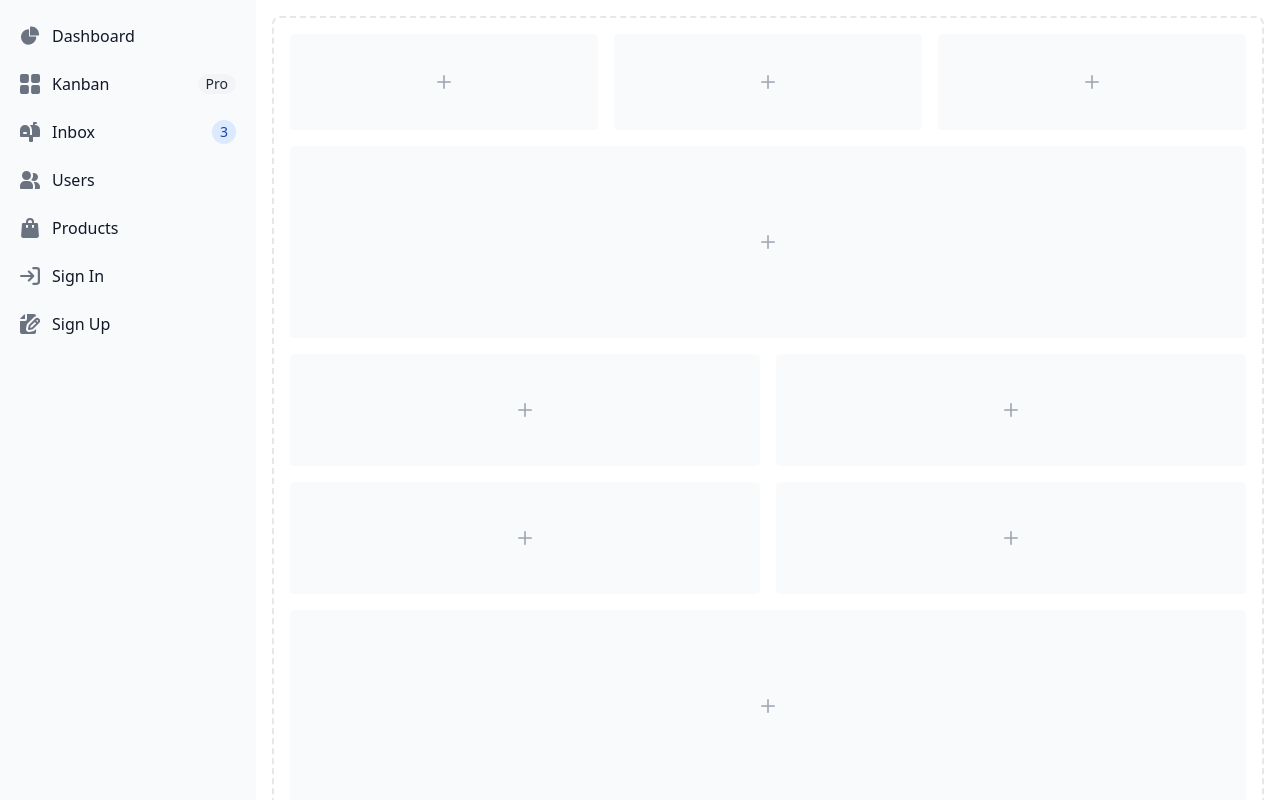
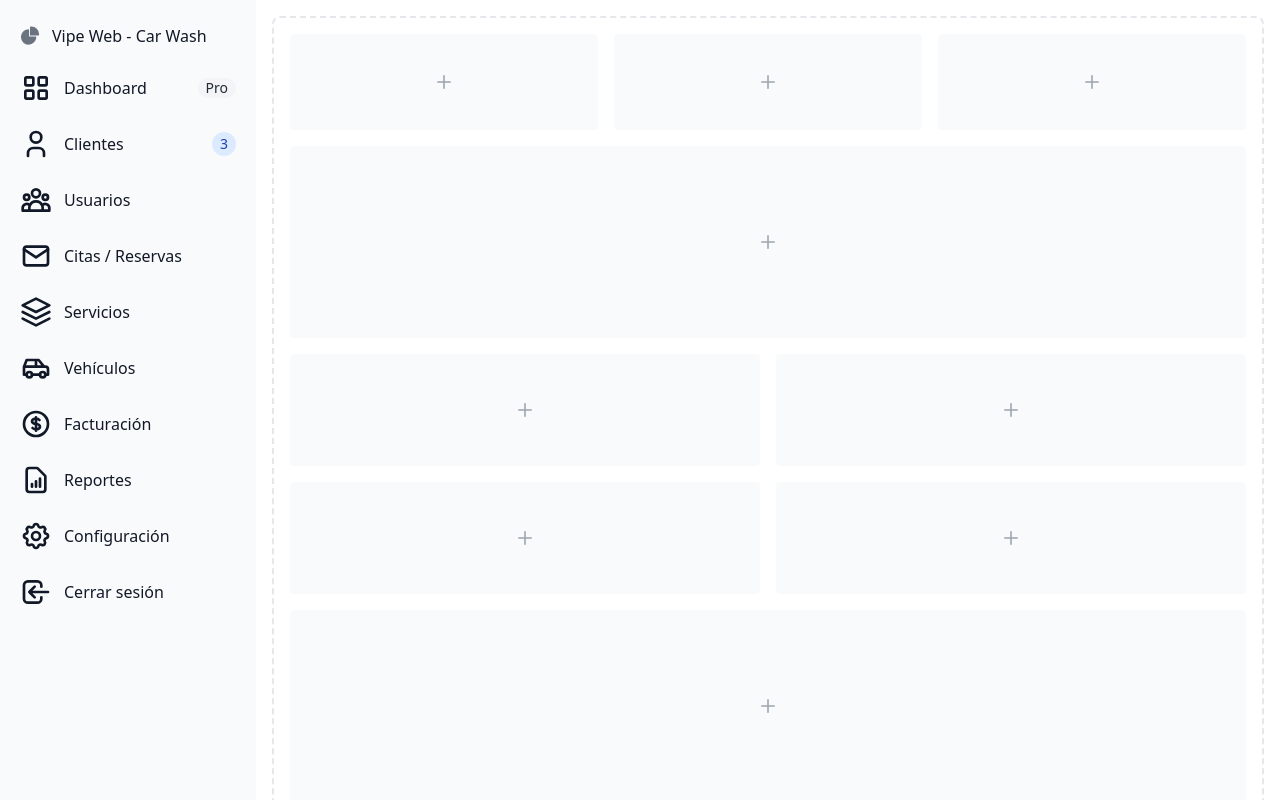
Before and after one commit to Marlon-Vipe/car-wash-system, an Angular app: page / in a window 1280 px wide. Shown: the top 800 px of the page. Built offline with nearby package versions, Linux system fonts and the light colour scheme.

Commit message:
changes in sidebar icons

```diff
--- a/src/app/components/sidebar/sidebar.component.html
+++ b/src/app/components/sidebar/sidebar.component.html
@@ -15,59 +15,77 @@
                 <path d="M16.975 11H10V4.025a1 1 0 0 0-1.066-.998 8.5 8.5 0 1 0 9.039 9.039.999.999 0 0 0-1-1.066h.002Z"/>
                 <path d="M12.5 0c-.157 0-.311.01-.565.027A1 1 0 0 0 11 1.02V10h8.975a1 1 0 0 0 1-.935c.013-.188.028-.374.028-.565A8.51 8.51 0 0 0 12.5 0Z"/>
                 </svg>
-                <span class="ms-3">Dashboard</span>
+                <span class="ms-3">Vipe Web - Car Wash</span>
             </a>
         </li>
         <li>
             <a href="#" class="flex items-center p-2 text-gray-900 rounded-lg dark:text-white hover:bg-gray-100 dark:hover:bg-gray-700 group">
-                <svg class="flex-shrink-0 w-5 h-5 text-gray-500 transition duration-75 dark:text-gray-400 group-hover:text-gray-900 dark:group-hover:text-white" aria-hidden="true" xmlns="http://www.w3.org/2000/svg" fill="currentColor" viewBox="0 0 18 18">
-                <path d="M6.143 0H1.857A1.857 1.857 0 0 0 0 1.857v4.286C0 7.169.831 8 1.857 8h4.286A1.857 1.857 0 0 0 8 6.143V1.857A1.857 1.857 0 0 0 6.143 0Zm10 0h-4.286A1.857 1.857 0 0 0 10 1.857v4.286C10 7.169 10.831 8 11.857 8h4.286A1.857 1.857 0 0 0 18 6.143V1.857A1.857 1.857 0 0 0 16.143 0Zm-10 10H1.857A1.857 1.857 0 0 0 0 11.857v4.286C0 17.169.831 18 1.857 18h4.286A1.857 1.857 0 0 0 8 16.143v-4.286A1.857 1.857 0 0 0 6.143 10Zm10 0h-4.286A1.857 1.857 0 0 0 10 11.857v4.286c0 1.026.831 1.857 1.857 1.857h4.286A1.857 1.857 0 0 0 18 16.143v-4.286A1.857 1.857 0 0 0 16.143 10Z"/>
-                </svg>
-                <span class="flex-1 ms-3 whitespace-nowrap">Kanban</span>
+                <svg class="h-8 w-8 text-white-500"  width="24" height="24" viewBox="0 0 24 24" stroke-width="2" stroke="currentColor" fill="none" stroke-linecap="round" stroke-linejoin="round">  <path stroke="none" d="M0 0h24v24H0z"/>  <rect x="4" y="4" width="6" height="6" rx="1" />  <rect x="14" y="4" width="6" height="6" rx="1" />  <rect x="4" y="14" width="6" height="6" rx="1" />  <rect x="14" y="14" width="6" height="6" rx="1" /></svg>
+                <span class="flex-1 ms-3 whitespace-nowrap">Dashboard</span>
                 <span class="inline-flex items-center justify-center px-2 ms-3 text-sm font-medium text-gray-800 bg-gray-100 rounded-full dark:bg-gray-700 dark:text-gray-300">Pro</span>
             </a>
         </li>
         <li>
             <a href="#" class="flex items-center p-2 text-gray-900 rounded-lg dark:text-white hover:bg-gray-100 dark:hover:bg-gray-700 group">
-                <svg class="flex-shrink-0 w-5 h-5 text-gray-500 transition duration-75 dark:text-gray-400 group-hover:text-gray-900 dark:group-hover:text-white" aria-hidden="true" xmlns="http://www.w3.org/2000/svg" fill="currentColor" viewBox="0 0 20 20">
-                <path d="m17.418 3.623-.018-.008a6.713 6.713 0 0 0-2.4-.569V2h1a1 1 0 1 0 0-2h-2a1 1 0 0 0-1 1v2H9.89A6.977 6.977 0 0 1 12 8v5h-2V8A5 5 0 1 0 0 8v6a1 1 0 0 0 1 1h8v4a1 1 0 0 0 1 1h2a1 1 0 0 0 1-1v-4h6a1 1 0 0 0 1-1V8a5 5 0 0 0-2.582-4.377ZM6 12H4a1 1 0 0 1 0-2h2a1 1 0 0 1 0 2Z"/>
-                </svg>
-                <span class="flex-1 ms-3 whitespace-nowrap">Inbox</span>
+                <svg class="h-8 w-8 text-white-500"  width="24" height="24" viewBox="0 0 24 24" stroke-width="2" stroke="currentColor" fill="none" stroke-linecap="round" stroke-linejoin="round">  <path stroke="none" d="M0 0h24v24H0z"/>  <circle cx="12" cy="7" r="4" />  <path d="M6 21v-2a4 4 0 0 1 4 -4h4a4 4 0 0 1 4 4v2" /></svg>
+                <span class="flex-1 ms-3 whitespace-nowrap">Clientes</span>
                 <span class="inline-flex items-center justify-center w-3 h-3 p-3 ms-3 text-sm font-medium text-blue-800 bg-blue-100 rounded-full dark:bg-blue-900 dark:text-blue-300">3</span>
             </a>
         </li>
         <li>
             <a href="#" class="flex items-center p-2 text-gray-900 rounded-lg dark:text-white hover:bg-gray-100 dark:hover:bg-gray-700 group">
-                <svg class="flex-shrink-0 w-5 h-5 text-gray-500 transition duration-75 dark:text-gray-400 group-hover:text-gray-900 dark:group-hover:text-white" aria-hidden="true" xmlns="http://www.w3.org/2000/svg" fill="currentColor" viewBox="0 0 20 18">
-                <path d="M14 2a3.963 3.963 0 0 0-1.4.267 6.439 6.439 0 0 1-1.331 6.638A4 4 0 1 0 14 2Zm1 9h-1.264A6.957 6.957 0 0 1 15 15v2a2.97 2.97 0 0 1-.184 1H19a1 1 0 0 0 1-1v-1a5.006 5.006 0 0 0-5-5ZM6.5 9a4.5 4.5 0 1 0 0-9 4.5 4.5 0 0 0 0 9ZM8 10H5a5.006 5.006 0 0 0-5 5v2a1 1 0 0 0 1 1h11a1 1 0 0 0 1-1v-2a5.006 5.006 0 0 0-5-5Z"/>
+                <svg class="h-8 w-8 text-white-500"  fill="none" viewBox="0 0 24 24" stroke="currentColor">
+                    <path stroke-linecap="round" stroke-linejoin="round" stroke-width="2" d="M17 20h5v-2a3 3 0 00-5.356-1.857M17 20H7m10 0v-2c0-.656-.126-1.283-.356-1.857M7 20H2v-2a3 3 0 015.356-1.857M7 20v-2c0-.656.126-1.283.356-1.857m0 0a5.002 5.002 0 019.288 0M15 7a3 3 0 11-6 0 3 3 0 016 0zm6 3a2 2 0 11-4 0 2 2 0 014 0zM7 10a2 2 0 11-4 0 2 2 0 014 0z"/>
                 </svg>
-                <span class="flex-1 ms-3 whitespace-nowrap">Users</span>
+                <span class="flex-1 ms-3 whitespace-nowrap">Usuarios</span>
             </a>
         </li>
         <li>
             <a href="#" class="flex items-center p-2 text-gray-900 rounded-lg dark:text-white hover:bg-gray-100 dark:hover:bg-gray-700 group">
-                <svg class="flex-shrink-0 w-5 h-5 text-gray-500 transition duration-75 dark:text-gray-400 group-hover:text-gray-900 dark:group-hover:text-white" aria-hidden="true" xmlns="http://www.w3.org/2000/svg" fill="currentColor" viewBox="0 0 18 20">
-                <path d="M17 5.923A1 1 0 0 0 16 5h-3V4a4 4 0 1 0-8 0v1H2a1 1 0 0 0-1 .923L.086 17.846A2 2 0 0 0 2.08 20h13.84a2 2 0 0 0 1.994-2.153L17 5.923ZM7 9a1 1 0 0 1-2 0V7h2v2Zm0-5a2 2 0 1 1 4 0v1H7V4Zm6 5a1 1 0 1 1-2 0V7h2v2Z"/>
-                </svg>
-                <span class="flex-1 ms-3 whitespace-nowrap">Products</span>
+                <svg class="h-8 w-8 text-white-500"  width="24" height="24" viewBox="0 0 24 24" stroke-width="2" stroke="currentColor" fill="none" stroke-linecap="round" stroke-linejoin="round">  <path stroke="none" d="M0 0h24v24H0z"/>  <rect x="3" y="5" width="18" height="14" rx="2" />  <polyline points="3 7 12 13 21 7" /></svg>
+                <span class="flex-1 ms-3 whitespace-nowrap">Citas / Reservas</span>
             </a>
         </li>
         <li>
             <a href="#" class="flex items-center p-2 text-gray-900 rounded-lg dark:text-white hover:bg-gray-100 dark:hover:bg-gray-700 group">
-                <svg class="flex-shrink-0 w-5 h-5 text-gray-500 transition duration-75 dark:text-gray-400 group-hover:text-gray-900 dark:group-hover:text-white" aria-hidden="true" xmlns="http://www.w3.org/2000/svg" fill="none" viewBox="0 0 18 16">
-                <path stroke="currentColor" stroke-linecap="round" stroke-linejoin="round" stroke-width="2" d="M1 8h11m0 0L8 4m4 4-4 4m4-11h3a2 2 0 0 1 2 2v10a2 2 0 0 1-2 2h-3"/>
-                </svg>
-                <span class="flex-1 ms-3 whitespace-nowrap">Sign In</span>
+                <svg class="h-8 w-8 text-white-500"  viewBox="0 0 24 24"  fill="none"  stroke="currentColor"  stroke-width="2"  stroke-linecap="round"  stroke-linejoin="round">  <polygon points="12 2 2 7 12 12 22 7 12 2" />  <polyline points="2 17 12 22 22 17" />  <polyline points="2 12 12 17 22 12" /></svg>
+                <span class="flex-1 ms-3 whitespace-nowrap">Servicios</span>
             </a>
         </li>
         <li>
             <a href="#" class="flex items-center p-2 text-gray-900 rounded-lg dark:text-white hover:bg-gray-100 dark:hover:bg-gray-700 group">
-                <svg class="flex-shrink-0 w-5 h-5 text-gray-500 transition duration-75 dark:text-gray-400 group-hover:text-gray-900 dark:group-hover:text-white" aria-hidden="true" xmlns="http://www.w3.org/2000/svg" fill="currentColor" viewBox="0 0 20 20">
-                <path d="M5 5V.13a2.96 2.96 0 0 0-1.293.749L.879 3.707A2.96 2.96 0 0 0 .13 5H5Z"/>
-                <path d="M6.737 11.061a2.961 2.961 0 0 1 .81-1.515l6.117-6.116A4.839 4.839 0 0 1 16 2.141V2a1.97 1.97 0 0 0-1.933-2H7v5a2 2 0 0 1-2 2H0v11a1.969 1.969 0 0 0 1.933 2h12.134A1.97 1.97 0 0 0 16 18v-3.093l-1.546 1.546c-.413.413-.94.695-1.513.81l-3.4.679a2.947 2.947 0 0 1-1.85-.227 2.96 2.96 0 0 1-1.635-3.257l.681-3.397Z"/>
-                <path d="M8.961 16a.93.93 0 0 0 .189-.019l3.4-.679a.961.961 0 0 0 .49-.263l6.118-6.117a2.884 2.884 0 0 0-4.079-4.078l-6.117 6.117a.96.96 0 0 0-.263.491l-.679 3.4A.961.961 0 0 0 8.961 16Zm7.477-9.8a.958.958 0 0 1 .68-.281.961.961 0 0 1 .682 1.644l-.315.315-1.36-1.36.313-.318Zm-5.911 5.911 4.236-4.236 1.359 1.359-4.236 4.237-1.7.339.341-1.699Z"/>
+                <svg class="h-8 w-8 text-white-500"  width="24" height="24" viewBox="0 0 24 24" stroke-width="2" stroke="currentColor" fill="none" stroke-linecap="round" stroke-linejoin="round">  <path stroke="none" d="M0 0h24v24H0z"/>  <circle cx="7" cy="17" r="2" />  <circle cx="17" cy="17" r="2" />  <path d="M5 17h-2v-6l2-5h9l4 5h1a2 2 0 0 1 2 2v4h-2m-4 0h-6m-6 -6h15m-6 0v-5" /></svg>
+                <span class="flex-1 ms-3 whitespace-nowrap">Vehículos</span>
+            </a>
+        </li>
+        <li>
+            <a href="#" class="flex items-center p-2 text-gray-900 rounded-lg dark:text-white hover:bg-gray-100 dark:hover:bg-gray-700 group">
+                <svg class="h-8 w-8 text-white-500"  fill="none" viewBox="0 0 24 24" stroke="currentColor">
+                    <path stroke-linecap="round" stroke-linejoin="round" stroke-width="2" d="M12 8c-1.657 0-3 .895-3 2s1.343 2 3 2 3 .895 3 2-1.343 2-3 2m0-8c1.11 0 2.08.402 2.599 1M12 8V7m0 1v8m0 0v1m0-1c-1.11 0-2.08-.402-2.599-1M21 12a9 9 0 11-18 0 9 9 0 0118 0z"/>
                 </svg>
-                <span class="flex-1 ms-3 whitespace-nowrap">Sign Up</span>
+                <span class="flex-1 ms-3 whitespace-nowrap">Facturación</span>
+            </a>
+        </li>
+        <li>
+            <a href="#" class="flex items-center p-2 text-gray-900 rounded-lg dark:text-white hover:bg-gray-100 dark:hover:bg-gray-700 group">
+                <svg class="h-8 w-8 text-white-500"  fill="none" viewBox="0 0 24 24" stroke="currentColor">
+                    <path stroke-linecap="round" stroke-linejoin="round" stroke-width="2" d="M9 17v-2m3 2v-4m3 4v-6m2 10H7a2 2 0 01-2-2V5a2 2 0 012-2h5.586a1 1 0 01.707.293l5.414 5.414a1 1 0 01.293.707V19a2 2 0 01-2 2z"/>
+                </svg>
+                <span class="flex-1 ms-3 whitespace-nowrap">Reportes</span>
+            </a>
+        </li>
+        <li>
+            <a href="#" class="flex items-center p-2 text-gray-900 rounded-lg dark:text-white hover:bg-gray-100 dark:hover:bg-gray-700 group">
+                <svg class="h-8 w-8 text-white-500"  width="24" height="24" viewBox="0 0 24 24" stroke-width="2" stroke="currentColor" fill="none" stroke-linecap="round" stroke-linejoin="round">  <path stroke="none" d="M0 0h24v24H0z"/>  <path d="M10.325 4.317c.426-1.756 2.924-1.756 3.35 0a1.724 1.724 0 0 0 2.573 1.066c1.543-.94 3.31.826 2.37 2.37a1.724 1.724 0 0 0 1.065 2.572c1.756.426 1.756 2.924 0 3.35a1.724 1.724 0 0 0 -1.066 2.573c.94 1.543-.826 3.31-2.37 2.37a1.724 1.724 0 0 0 -2.572 1.065c-.426 1.756-2.924 1.756-3.35 0a1.724 1.724 0 0 0 -2.573 -1.066c-1.543.94-3.31-.826-2.37-2.37a1.724 1.724 0 0 0 -1.065 -2.572c-1.756-.426-1.756-2.924 0-3.35a1.724 1.724 0 0 0 1.066 -2.573c-.94-1.543.826-3.31 2.37-2.37.996.608 2.296.07 2.572-1.065z" />  <circle cx="12" cy="12" r="3" /></svg>
+                <span class="flex-1 ms-3 whitespace-nowrap">Configuración</span>
+            </a>
+        </li>
+        <li>
+            <a href="#" class="flex items-center p-2 text-gray-900 rounded-lg dark:text-white hover:bg-gray-100 dark:hover:bg-gray-700 group">
+                <svg class="h-8 w-8 text-white-500"  fill="none" viewBox="0 0 24 24" stroke="currentColor">
+                    <path stroke-linecap="round" stroke-linejoin="round" stroke-width="2" d="M11 16l-4-4m0 0l4-4m-4 4h14m-5 4v1a3 3 0 01-3 3H6a3 3 0 01-3-3V7a3 3 0 013-3h7a3 3 0 013 3v1"/>
+                </svg>
+                <span class="flex-1 ms-3 whitespace-nowrap">Cerrar sesión</span>
             </a>
         </li>
     </ul>
```
